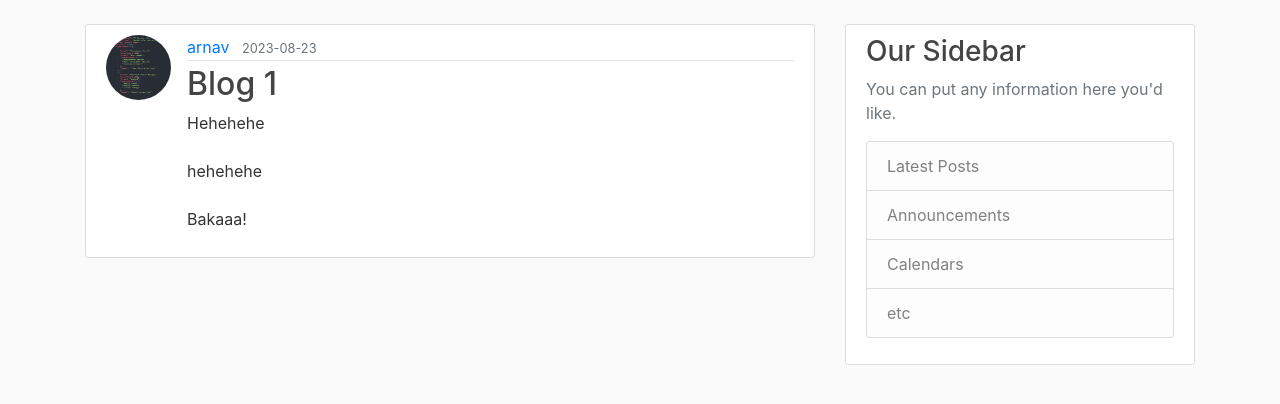
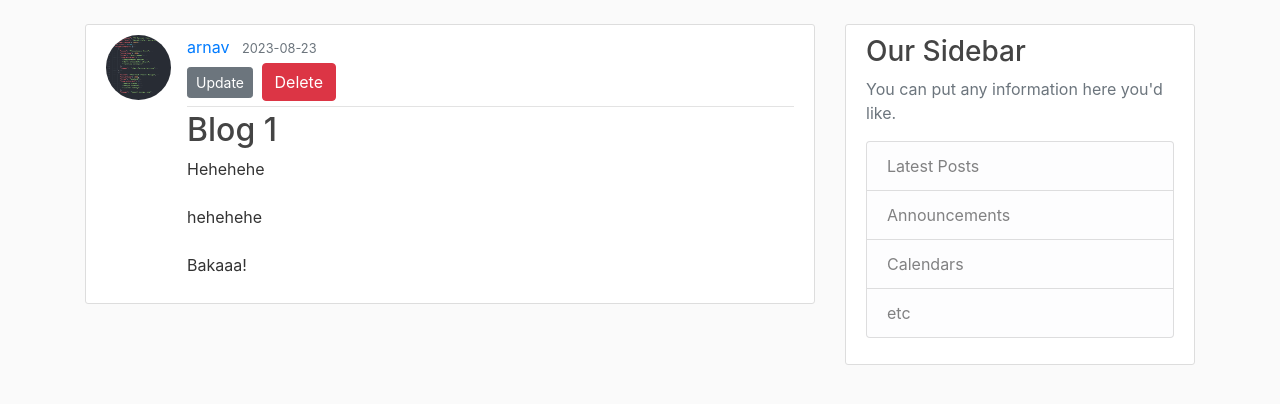
Before and after one commit to ZeldonZoom/trail4bits-online, a Flask app: page /post/1 in a window 1280 px wide. Shown: the part 56-460 px from the top of the page. Run offline with Flask 3, Linux system fonts and the light colour scheme; a user stored in the database is signed in; some libraries are stand-ins or nearby versions.

Commit message:
added update & delete post button

```diff
--- a/flaskblog/routes.py
+++ b/flaskblog/routes.py
@@ -129,6 +129,21 @@ def update_post(post_id):
     post = Post.query.get_or_404(post_id)
     if post.author != current_user:
          abort(403)
-    form.title.data=post.title
-    form.content.data=post.content
+    if form.validate_on_submit():
+        post.title = form.title.data
+        post.content = form.content.data
+        db.session.commit()
+        flash("Your post has been updated!", "success")
+        return redirect(url_for('post', post_id=post.id))
+    elif request.method == 'GET':
+        form.title.data=post.title
+        form.content.data=post.content
     return render_template('create_post.html', title='Update Post', post=post, form=form, legend='Update Post')
+
+app.route("/post/<int:post_id>/update", methods=['POST', 'GET'])
+@login_required
+def update_post(post_id):
+    form=PostForm()
+    post = Post.query.get_or_404(post_id)
+    if post.author != current_user:
+         abort(403)
--- a/flaskblog/templates/post.html
+++ b/flaskblog/templates/post.html
@@ -6,9 +6,34 @@
           <div class="article-metadata">
             <a class="mr-2" href="#">{{ post.author.username}}</a>
             <small class="text-muted">{{ post.date_posted.strftime('%Y-%m-%d') }}</small>
+            {% if post.author == current_user %}
+              <div>
+                <a class="btn btn-secondary btn-sm mt-1 mb-1" href="{{ url_for('update_post', post_id=post.id) }}">Update</a>
+                <button type="button" class="btn btn-danger btn-small m-1" data-toggle="modal" data-target="#deleteModal">Delete</button>
+              </div>
+            {% endif %}
           </div>
           <h2 class="article-title">{{ post.title }}</h2>
           <p class="article-content">{{ post.content }}</p>
         </div>
     </article>
+    <!-- Modal -->
+    <div class="modal fade" id="deleteModal" tabindex="-1" role="dialog" aria-labelledby="deleteModalLabel" aria-hidden="true">
+      <div class="modal-dialog" role="document">
+        <div class="modal-content">
+          <div class="modal-header">
+            <h5 class="modal-title" id="deleteModalLabel">Delete Post</h5>
+            <button type="button" class="close" data-dismiss="modal" aria-label="Close">
+              <span aria-hidden="true">&times;</span>
+            </button>
+          </div>
+          <div class="modal-footer">
+            <button type="button" class="btn btn-secondary" data-dismiss="modal">Close</button>
+            <form action="{{ url_for('delete_post', post_id=post.id) }}" method="POST">
+              <input class="btn btn-danger" type="submit" value="Delete">
+            </form>
+          </div>
+        </div>
+      </div>
+    </div>
 {% endblock content%}
```
Also changed, not shown: instance/site.db.
